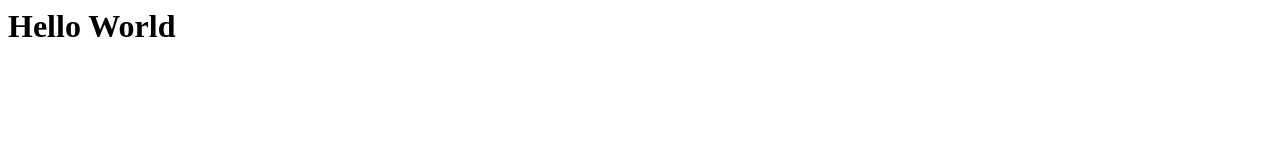
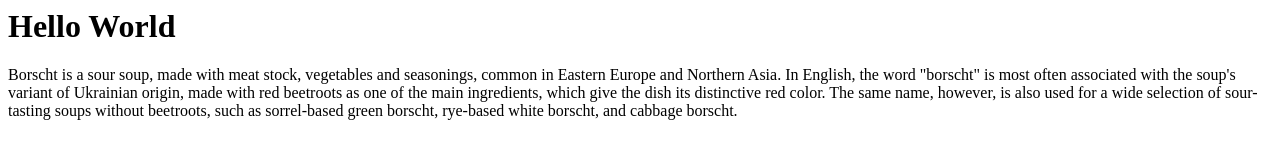
Before and after one commit to MariiaKhomenko23/Borshch, a plain HTML site: page borsh.html in a window 1280 px wide. Drawn offline with Linux system fonts and the light colour scheme.

Commit message:
Update borsh.html

```diff
--- a/borsh.html
+++ b/borsh.html
@@ -4,5 +4,9 @@
 </head>
 <body>
 <h1>Hello World</h1>
+  <p>Borscht is a sour soup, made with meat stock, vegetables and seasonings, common in Eastern Europe and Northern Asia. In English,
+    the word "borscht" is most often associated with the soup's variant of Ukrainian origin, made with red beetroots as one of the main ingredients,
+    which give the dish its distinctive red color. The same name, however, is also used for a wide selection of sour-tasting soups without beetroots,
+    such as sorrel-based green borscht, rye-based white borscht, and cabbage borscht.</p>
 </body>
 </html>
```
